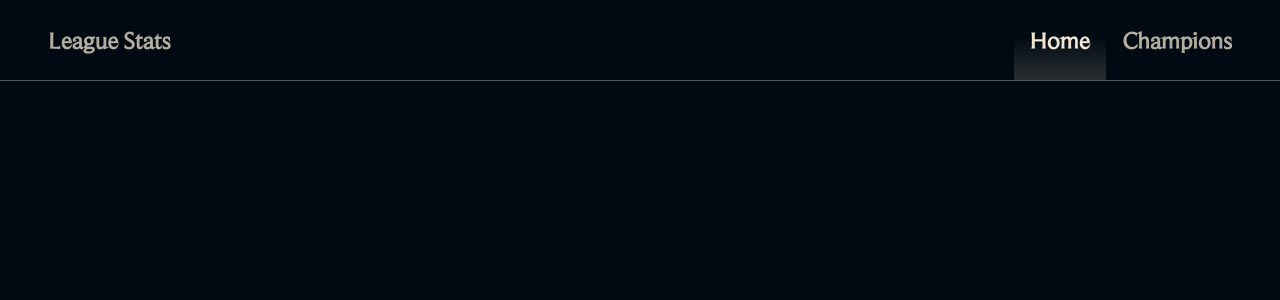
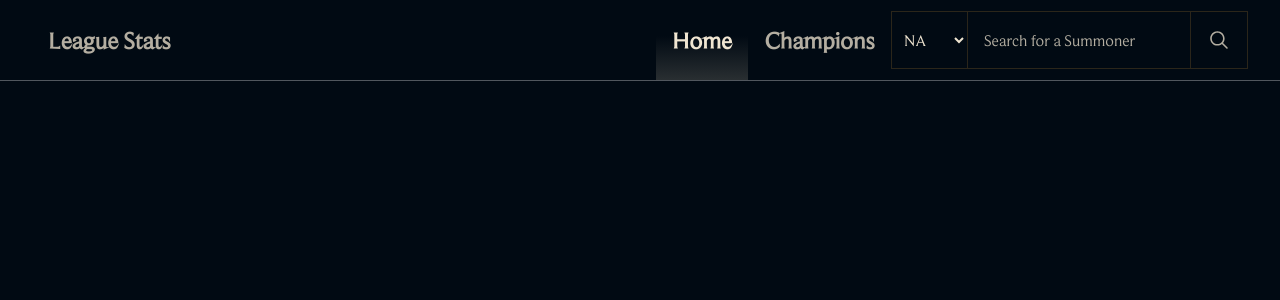
Before and after one commit to andyanday33/league-stats, a Next.js app in the folder frontend/: page / in a window 1280 px wide. Shown: the top 300 px of the page. Built offline with nearby package versions, Linux system fonts and the light colour scheme.

Commit message:
feat: add dropdown

```diff
--- a/frontend/components/Navbar.tsx
+++ b/frontend/components/Navbar.tsx
@@ -4,11 +4,14 @@ import Link from "next/link";
 import clsx from "clsx";
 import React from "react";
 import { usePathname } from "next/navigation";
+import { MagnifyingGlassIcon } from "@radix-ui/react-icons";
 
 type Props = {};
 
 export const Navbar = (props: Props) => {
   const pathname = usePathname();
+
+  const [isFocused, setIsFocused] = React.useState(false);
 
   return (
     <div className="w-full h-20">
@@ -72,6 +75,51 @@ export const Navbar = (props: Props) => {
               </p>
             </li>
           </Link>
+          <div className="h-full relative group">
+            <div className="flex items-center h-full cursor-default">
+              <div className="flex border border-leagueGold-500/35 divide-x divide-leagueGold-500/35">
+                <select
+                  onFocus={() => setIsFocused(true)}
+                  onBlur={() => setIsFocused(false)}
+                  tabIndex={1}
+                  className="bg-transparent text-text-primary px-2 focus:outline-leagueGold-400 focus:border-leagueGold-400 focus:shadow-leagueGold-400"
+                >
+                  <option>NA</option>
+                  <option>EUW</option>
+                  <option>EUNE</option>
+                  <option>KR</option>
+                  <option>JP</option>
+                  <option>BR</option>
+                  <option>LAN</option>
+                  <option>RU</option>
+                  <option>TR</option>
+                  <option>OCE</option>
+                </select>
+                <input
+                  onFocus={() => setIsFocused(true)}
+                  onBlur={() => setIsFocused(false)}
+                  tabIndex={2}
+                  type="text"
+                  placeholder="Search for a Summoner"
+                  className="bg-transparent p-4 text-text-primary placeholder:text-text-primary/75 focus:outline-leagueGold-400 focus:border-leagueGold-400 focus:shadow-leagueGold-400"
+                />
+                <button
+                  onFocus={() => setIsFocused(true)}
+                  onBlur={() => setIsFocused(false)}
+                  tabIndex={3}
+                  className="p-4 group/button hover:bg-gradient-to-t from-leagueGray-100/25 to-leagueGray-hextech-black to-55%"
+                >
+                  <MagnifyingGlassIcon className="w-6 h-6 text-text-primary/75 group-hover/button:text-text-primary" />
+                </button>
+              </div>
+            </div>
+            <div
+              className={clsx(
+                `absolute w-full h-96 top-full border border-leagueGold-500/35 group-hover:flex`,
+                isFocused ? "flex" : "hidden"
+              )}
+            ></div>
+          </div>
         </ul>
       </nav>
       <hr className="w-full h-[0.5px] bg-leagueGold-500 opacity-35" />
```
